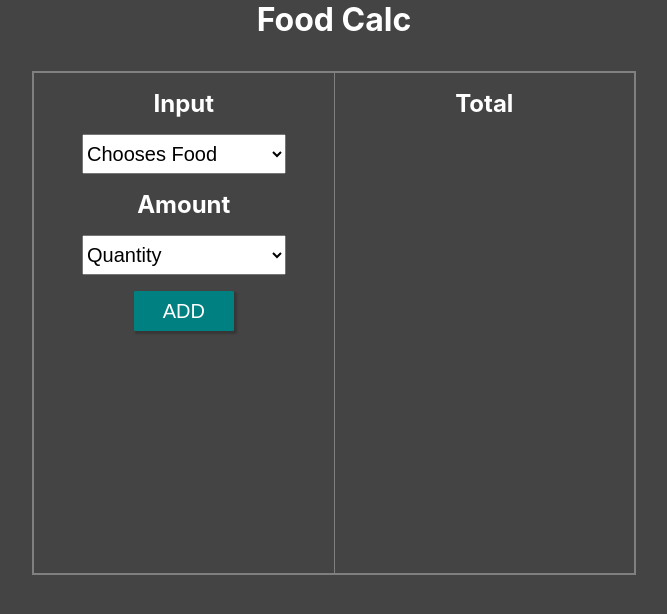
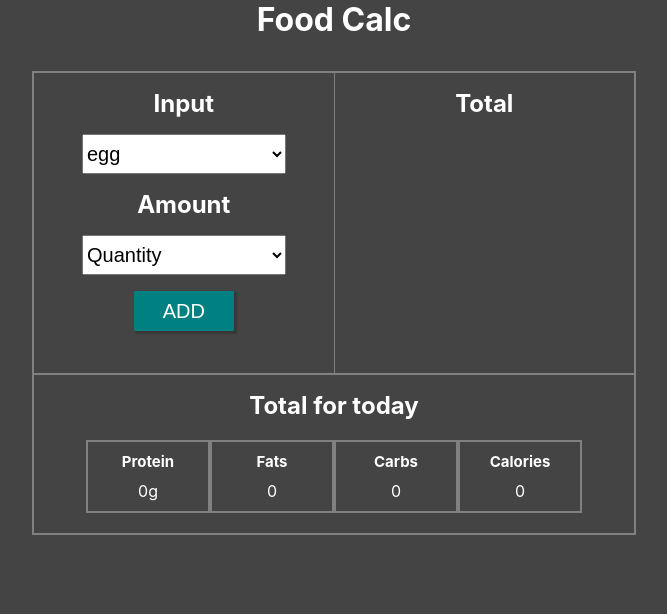
Before and after one commit to cfowler650/food-calc, a React (Create React App) app: page / in a window 1280 px wide. Shown: the top 614 px of the page, without its empty margins (306-973 px from the left). Built offline with nearby package versions, Linux system fonts and the light colour scheme.

Commit message:
added totals

```diff
--- a/src/components/Calc.jsx
+++ b/src/components/Calc.jsx
@@ -29,7 +29,9 @@ const data = [
         carbs: 0.6,
         calories: 78,
         measurement: "cup"
-    }
+    },
+
+
 ]
 
 
@@ -41,33 +43,59 @@ export default class Calc extends React.Component {
         super(props);
 
         this.state = {
+            data: [
+                {
+                    id: 1,
+                    name: 'egg',
+                    protein: 6,
+                    fat: 5,
+                    carbs: 0.6,
+                    calories: 78,
+                    measurement: "quantity"
+                },
+                {
+                    id: 2,
+                    name: 'white rice',
+                    protein: 8,
+                    fat: 5,
+                    carbs: 0.6,
+                    calories: 78,
+                    measurement: "cup"
+                },
+                {
+                    id: 3,
+                    name: 'black beans',
+                    protein: 9,
+                    fat: 5,
+                    carbs: 0.6,
+                    calories: 78,
+                    measurement: "cup"
+                },
+            ],
+
             selectedFood: '',
             amount: 1,
+            total: [0, 0, 0, 0]
+        }
+
 
     }
 
-        this.handleFoodChange = this.handleFoodChange.bind(this);
-        this.handleAmountChange = this.handleAmountChange.bind(this);
-        this.filteredFoods = this.filteredFoods.bind(this);
-        this.measuredInCups = this.measuredInCups.bind(this);
-    }
-
     handleFoodChange(e) {
-       this.setState({selectedFood: e.target.value});
+        this.setState({ selectedFood: e.target.value });
     }
 
     handleAmountChange(e) {
-        this.setState({...this.state, amount: e.target.value});
+        this.setState({ amount: e.target.value });
     }
 
     filteredFoods() {
-      const filtered = data.filter(food => food.name === this.state.selectedFood);
+        const filtered = this.state.data.filter(food => food.name === this.state.selectedFood);
         return filtered
     }
 
-
     measuredInCups() {
-        let selectedFoodObj = data.find(food => food.name === this.state.selectedFood);
+        let selectedFoodObj = this.state.data.find(food => food.name === this.state.selectedFood);
 
         if (selectedFoodObj) {
             return Object.values(selectedFoodObj).includes("cup");
@@ -75,35 +103,48 @@ export default class Calc extends React.Component {
 
     }
 
+    handleAdd(total) {
+        let selectedFoodObj = this.state.data.find(food => food.name === this.state.selectedFood);
+        if (selectedFoodObj) {
+            let temp = this.state.total.slice(0)
+
+            temp[0] += selectedFoodObj.protein
+            temp[1] += selectedFoodObj.fat
+            temp[2] += selectedFoodObj.carbs
+            temp[3] += selectedFoodObj.calories
+
+            this.setState({ total: temp })
+        }
+    }
+
     render() {
 
-        const {isMeasuredInCups} = this.state;
+
         return (
             <div style={{ textAlign: 'center', margin: "2em" }}>
-
-                <div style={{ display: "inline-block", border: "2px solid gray", width: "600px", height: "500px" }}>
-                    <div style={{ display: "flex", height: "500px" }}>
-
+                <div className="main-container" style={{ display: "inline-block", border: "2px solid gray", width: "600px", }}>
+                    <div className="top-two-flex-container" style={{ display: "flex", height: "300px", borderBottom: "2px solid gray" }}>
                         <div style={{ flex: "1", padding: "1em", borderRight: "1px solid gray" }}>
-
                             <h2>Input</h2>
                             <div style={{ margin: "1em" }}>
                                 <div style={{ margin: "1em", display: "flex" }}>
-                                    <select onChange={this.handleFoodChange} style={{ width: "100%", height: "40px", fontSize: "20px" }}>
-                                        <option value="choose food">Chooses Food</option>
+                                    <select onChange={(e) => this.handleFoodChange(e)} style={{ width: "100%", height: "40px", fontSize: "20px" }}>
+                                        {/* <option value="choose food">Chooses Food</option>
                                                 <option value="egg">Egg</option>
                                                 <option value="black beans">Black Beans</option>
-                                        <option value="white rice">White Rice</option>
+                                                <option value="white rice">White Rice</option> */}
+                                        {this.state.data.map(food => (
+                                            <option value={food.name}>{food.name}</option>
+                                        ))}
                                     </select>
                                 </div>
                             </div>
-
                             {this.measuredInCups() ?
                                 <>
                                     <h2>Amount</h2>
                                     <div style={{ margin: "1em" }}>
                                         <div style={{ margin: "1em", display: "flex" }}>
-                                                <select onChange={this.handleAmountChange}style={{ width: "100%", height: "40px", fontSize: "20px" }}>
+                                            <select onChange={(e) => this.handleAmountChange(e)} style={{ width: "100%", height: "40px", fontSize: "20px" }}>
                                                 <option value="Quantity">Quantity</option>
 
 
@@ -124,7 +165,7 @@ export default class Calc extends React.Component {
                                     <h2>Amount</h2>
                                     <div style={{ margin: "1em" }}>
                                         <div style={{ margin: "1em", display: "flex" }}>
-                                                <select onChange={this.handleAmountChange}style={{ width: "100%", height: "40px", fontSize: "20px" }}>
+                                            <select onChange={(e) => this.handleAmountChange(e)} style={{ width: "100%", height: "40px", fontSize: "20px" }}>
                                                 <option value="Quantity">Quantity</option>
 
 
@@ -141,57 +182,89 @@ export default class Calc extends React.Component {
                                     </div>
                                 </>
                             }
-
-
-
-                            <button style={{ width: "100px",
+                            <button style={{
+                                width: "100px",
                                 height: "40px",
                                 fontSize: "20px",
                                 textTransform: "uppercase",
                                 borderRadius: "2%",
                                 border: "none",
-                            cursor:"pointer",
+                                cursor: "pointer",
                                 boxShadow: "2px 2px 2px 1px rgba(0, 0, 0, 0.2)",
                                 backgroundColor: "teal",
-                            color: "white" }}
+                                color: "white"
+                            }}
+                                onClick={() => this.handleAdd()}
                             >
                                 Add </button>
-
                         </div>
-
-
 
                         <div style={{ flex: "1", padding: "1em", }}>
                             <h2>Total</h2>
-
                             <div>
-                               <div style={{display: "flex"}}>
-                                   <div style={{flex: "1", padding: "1em 0.5em"}}>
-                                        <ul style={{listStyle: "none", textAlign: "left"}}>
-
+                                <div style={{ display: "flex" }}>
+                                    <div style={{ flex: "1", padding: "1em 0.5em" }}>
                                         {this.filteredFoods().map(food => (
-                                                <>
-                                                    <li key={1}>
+                                            <ul >
+                                                <li key={Math.random() * 1000 / 100}>
                                                     Protein: {Math.floor(food.protein * this.state.amount)}g
                                                             </li>
-                                                    <li key={2}>
+                                                <li key={Math.random() * 1000 / 100}>
                                                     Fat: {Math.floor(food.fat * this.state.amount)}g
                                                             </li>
-                                                    <li key={3}>
+                                                <li key={Math.random() * 1000 / 100}>
                                                     Carbs: {Math.floor(food.carbs * this.state.amount)}g
                                                             </li>
-                                                    <li key={4}>
+                                                <li key={Math.random() * 1000 / 100}>
                                                     Calories: {Math.floor(food.calories * this.state.amount)}
                                                 </li>
-                                                </>
+                                            </ul>
                                         ))}
-                                        </ul>
                                     </div>
                                 </div>
                             </div>
                         </div>
 
+
+
+
+
                     </div>
+                    <div className="bottom-container">
+                        <div className="bottom-container-contents" style={{ marginTop: "1em" }}>
+                            <h2>Total for today</h2>
+                            <div className="totals-div" style={{ margin: "10px 0px", padding: "10px 0px" }}>
+
+
+                                <div className="title-container">
+                                    <p className="nutrient-title">Protein</p>
+                                    <p className="nutrient">{Math.floor(this.state.total[0])}g</p>
+                                </div>
+                                <div className="title-container">
+                                    <p className="nutrient-title">Fats</p>
+                                    <p className="nutrient">{Math.floor(this.state.total[1])}</p>
+                                </div>
+                                <div className="title-container">
+                                    <p className="nutrient-title">Carbs</p>
+                                    <p className="nutrient">{Math.floor(this.state.total[2])}</p>
+                                </div>
+                                <div className="title-container">
+                                    <p className="nutrient-title">Calories</p>
+                                    <p className="nutrient">{Math.floor(this.state.total[3])}</p>
+                                </div>
+
+                                {/* <ul>
+                                    <li>Protein {this.state.total[0]} </li>
+                                    <li>Fats {this.state.total[1]} </li>
+                                    <li>Carbs {this.state.total[2]} </li>
+                                    <li>Calories {this.state.total[3]} </li>
+
+                                </ul> */}
+
+                            </div>
+                        </div>
+                    </div>
+
                 </div>
 
             </div>
--- a/src/index.css
+++ b/src/index.css
@@ -25,3 +25,25 @@ li {
     margin: 0 0 1em;
     font-weight: bold;
 }
+
+ul {
+    list-style: none;
+    text-align: left;
+}
+
+.title-container{
+    display: inline-block;
+     border: 2px solid gray;
+     padding: 10px 0px;
+}
+
+.nutrient-title {
+    width: 100px;
+    padding: 0px 10px;
+    font-size: 15px;
+    font-weight: bold;
+}
+
+.nutrient {
+    padding: 10px 0px 0px 0px;
+}
```
Lines whose indentation alone changed are shown as unchanged.
